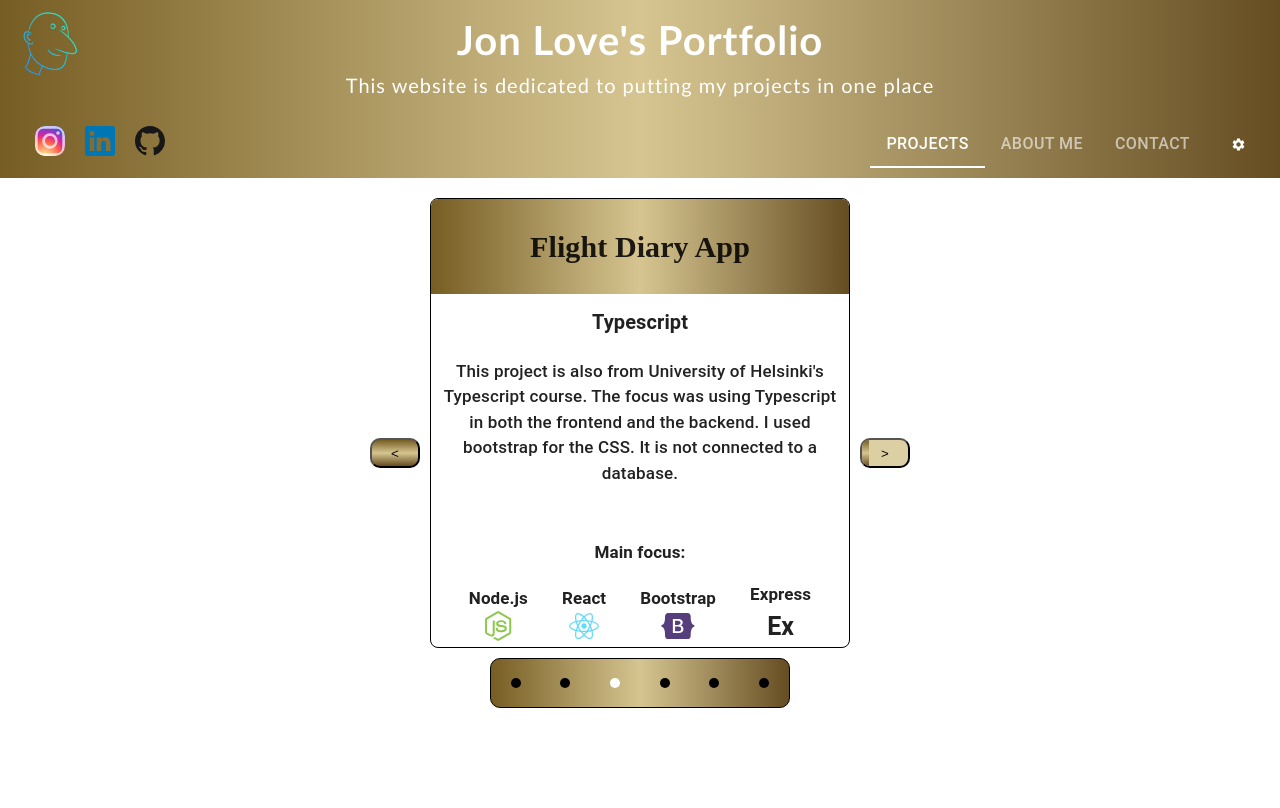
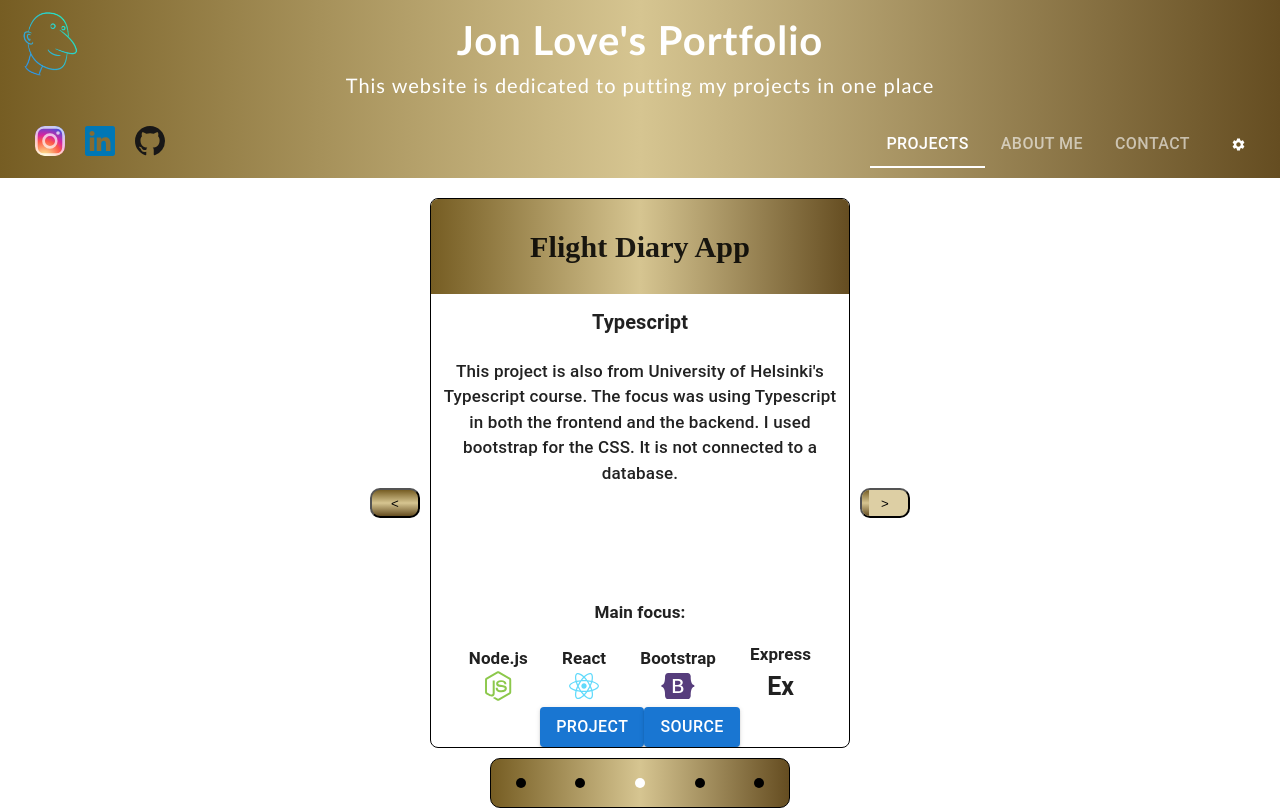
Before and after one commit to jonnny013/portfolio, a React (Vite) app: page / in a window 1280 px wide. Built offline with nearby package versions, Linux system fonts and the light colour scheme; data requests are answered from the project's data file.

Commit message:
Add buttons for project links and source code Add json server

```diff
--- /dev/null
+++ b/db.json
@@ -0,0 +1,111 @@
+{
+  "projects": [
+ {
+  "title": "Book App",
+  "project": "GraphQL",
+  "intro": "This project is from University of Helsinki's fullstack open course. I made it using the MERN stack and used GraphQL for data storage. I used bootstrap for the CSS. This project includes the use of websockets.",
+  "skills": {
+    "css": false,
+    "html": false,
+    "node": true,
+    "react": true,
+    "bootstrap": false,
+    "materialUI": false,
+    "mongoDB": true,
+    "express": true,
+    "javascript": false,
+    "typescript": false
+  },
+  "website": "https://jonlovesbookapp.fly.dev/",
+  "sourceCode": "https://github.com/jonnny013/fullstack_part7"
+},
+{
+  "title": "Patientor App",
+  "project": "Typescript",
+  "intro": "This project is from University of Helsinki's Typescript course. The focus was using Typescript in both the frontend and the backend. I used materialUI for the CSS.",
+  "skills": {
+    "css": false,
+    "html": false,
+    "node": true,
+    "react": true,
+    "bootstrap": false,
+    "materialUI": true,
+    "mongoDB": true,
+    "express": true,
+    "javascript": false,
+    "typescript": true
+  },
+  "website": "https://dr-loves-patientor.fly.dev",
+  "sourceCode": "https://github.com/jonnny013/fullstackopen_part9"
+},
+{
+  "title": "Flight Diary App",
+  "project": "Typescript",
+  "intro": "This project is also from University of Helsinki's Typescript course. The focus was using Typescript in both the frontend and the backend. I used bootstrap for the CSS. It is not connected to a database.",
+  "skills": {
+    "css": false,
+    "html": false,
+    "node": true,
+    "react": true,
+    "bootstrap": true,
+    "materialUI": false,
+    "mongoDB": false,
+    "express": true,
+    "javascript": false,
+    "typescript": true
+  },
+  "website": "https://ilaris-flight-diaries.fly.dev",
+  "sourceCode": "https://github.com/jonnny013/fullstackopen_part9"
+},
+{
+  "title": "Blog List",
+  "project": "Full Stack",
+  "intro": "This project is from University of Helsinki's fullstack open course. I made it using the MERN stack. This was an independent project that allowed me to get extremely familiar with each aspect of fullstack website development, including frontend testing, backend testing, end-to-end testing, and continued practice in both the frontend and the backend. I am currently working on making it isomorphic.",
+  "skills": {
+    "css": false,
+    "html": false,
+    "node": true,
+    "react": true,
+    "bootstrap": false,
+    "materialUI": false,
+    "mongoDB": true,
+    "express": true,
+    "javascript": false,
+    "typescript": false
+  },
+  "website": "https://jonnny013bloglist.fly.dev",
+  "sourceCode": "https://github.com/jonnny013/fullstackopen_part9"
+},
+{
+  "title": "Rock, Paper, Scissors",
+  "project": "Vanilla Javascript",
+  "intro": "A project from TheOdinProject. I focused on basic Javascript. Although the javascript isn't complex, it was my first time connecting Javascript to HTML which started as a challenge but got easy quickly. I also used Bootstrap for extra practice.",
+  "skills": {
+    "css": true,
+    "html": true,
+    "node": false,
+    "react": false,
+    "bootstrap": false,
+    "materialUI": false,
+    "mongoDB": false,
+    "express": false,
+    "javascript": true,
+    "typescript": false
+  },
+  "website": "https://jonnny013.github.io/projects/paperScissors/paperScissorsStone.html",
+  "sourceCode": "https://github.com/jonnny013/"
+}
+
+
+
+],
+"aboutMe": [
+
+],
+"contactService": [
+
+],
+"login": [
+
+]
+}
--- a/package.json
+++ b/package.json
@@ -9,7 +9,8 @@
     "build": "tsc && vite build",
     "lint": "eslint . --ext ts,tsx --report-unused-disable-directives --max-warnings 0",
     "preview": "vite preview",
-    "start": "node --no-warnings=ExperimentalWarning --loader ts-node/esm app.ts"
+    "start": "node --no-warnings=ExperimentalWarning --loader ts-node/esm app.ts",
+    "json-server": "json-server -p3001 --watch db.json"
   },
   "dependencies": {
     "@emotion/react": "^11.11.3",
@@ -22,6 +23,7 @@
     "@tanstack/react-query": "^5.17.15",
     "@types/react-router-dom": "^5.3.3",
     "@types/uuid": "^9.0.7",
+    "axios": "^1.6.5",
     "express": "^4.18.2",
     "formik": "^2.4.5",
     "framer-motion": "^10.16.16",
@@ -44,6 +46,7 @@
     "eslint": "^8.55.0",
     "eslint-plugin-react-hooks": "^4.6.0",
     "eslint-plugin-react-refresh": "^0.4.5",
+    "json-server": "^1.0.0-alpha.22",
     "ts-node": "^10.9.2",
     "typescript": "^5.3.3",
     "vite": "^5.0.8"
--- a/src/components/ContactMe/ContactForm.tsx
+++ b/src/components/ContactMe/ContactForm.tsx
@@ -35,6 +35,7 @@ const ContactForm = ({
             {notification}
           </Alert>
         )}
+        <h2>Send me a message!</h2>
         <StandardFormBar id='name' label='Name' type='text' />
         <StandardFormBar id='email' label='Email' type='email' />
         <StandardFormBar id='subject' label='Subject' type='text' />
--- a/src/components/Projects/Carousel.tsx
+++ b/src/components/Projects/Carousel.tsx
@@ -5,6 +5,7 @@ import Projects from './Projects'
 import { useQuery } from '@tanstack/react-query'
 import LoadingScreen from '../LoadingScreen'
 import { getProjects } from '../../services/projectsServices'
+import Error from '../Error'
 
 const Carousel = () => {
   const [projectIndex, setProjectIndex] = useState(1)
@@ -36,9 +37,13 @@ const Carousel = () => {
   if (result.isLoading) {
     return <LoadingScreen />
   }
+  if (result.isError) {
+    return <Error />
+  }
 
   if (result) {
     if (result.data) {
+      console.log(result)
       projects = result.data
     }
   }
--- /dev/null
+++ b/src/components/Projects/ProjectLinks.tsx
@@ -0,0 +1,27 @@
+
+import StandardButton from "../StandardButton"
+
+interface props {
+  projectURL: string,
+  sourceURL?: string | null | undefined
+}
+
+const ProjectLinks = ({projectURL, sourceURL}: props) => {
+  return (
+    <div>
+      <StandardButton
+        text='Project'
+        type='button'
+        onClick={() => window.open(projectURL, '_blank')}
+      />
+      <StandardButton
+        text='Source'
+        type='button'
+        disabled={sourceURL ? false : true}
+        onClick={() => window.open(sourceURL, '_blank')}
+      />
+    </div>
+  )
+}
+
+export default ProjectLinks
--- a/src/components/Projects/Projects.tsx
+++ b/src/components/Projects/Projects.tsx
@@ -1,7 +1,7 @@
 import type { Project } from '../../types';
 import { renderIcon } from './Icons';
 import { Typography } from '@mui/material';
-
+import ProjectLinks from './ProjectLinks'
 
 const Projects = ({
   project,
@@ -36,6 +36,7 @@ const Projects = ({
               ([skill, value], index) => value && renderIcon(skill, index)
             )}
           </div>
+          <ProjectLinks projectURL={project.website} sourceURL={project.sourceCode} />
         </div>
       </div>
     </div>
--- a/src/data.ts
+++ b/src/data.ts
@@ -12,7 +12,8 @@ const projects = [
     project: 'GraphQL',
     intro:
       "This project is from University of Helsinki's fullstack open course. I made it using the MERN stack and used GraphQL for data storage. I used bootstrap for the CSS. This project includes the use of websockets.",
-    skills: {css: false,
+    skills: {
+      css: false,
       html: false,
       node: true,
       react: true,
@@ -21,7 +22,8 @@ const projects = [
       mongoDB: true,
       express: true,
       javascript: false,
-    typescript: false,},
+      typescript: false,
+    },
     website: 'https://jonlovesbookapp.fly.dev/',
     sourceCode: 'https://github.com/jonnny013/fullstack_part7',
   },
@@ -30,7 +32,8 @@ const projects = [
     project: 'Typescript',
     intro:
       "This project is from University of Helsinki's Typescript course. The focus was using Typescript in both the frontend and the backend. I used materialUI for the CSS.",
-    skills: {css: false,
+    skills: {
+      css: false,
       html: false,
       node: true,
       react: true,
@@ -39,7 +42,8 @@ const projects = [
       mongoDB: true,
       express: true,
       javascript: false,
-    typescript: true},
+      typescript: true,
+    },
     website: 'https://dr-loves-patientor.fly.dev',
     sourceCode: 'https://github.com/jonnny013/fullstackopen_part9',
   },
@@ -48,7 +52,8 @@ const projects = [
     project: 'Typescript',
     intro:
       "This project is also from University of Helsinki's Typescript course. The focus was using Typescript in both the frontend and the backend. I used bootstrap for the CSS. It is not connected to a database.",
-    skills: {css: false,
+    skills: {
+      css: false,
       html: false,
       node: true,
       react: true,
@@ -57,7 +62,8 @@ const projects = [
       mongoDB: false,
       express: true,
       javascript: false,
-    typescript: true},
+      typescript: true,
+    },
     website: 'https://ilaris-flight-diaries.fly.dev',
     sourceCode: 'https://github.com/jonnny013/fullstackopen_part9',
   },
@@ -66,7 +72,8 @@ const projects = [
     project: 'Full Stack',
     intro:
       "This project is from University of Helsinki's fullstack open course. I made it using the MERN stack. This was an independent project that allowed me to get extremely familair with each aspect of fullstack website development including frontend testing, backend testing, end to end testing and continued practice in both the frontend and the backend. I am currently working on making it isomorphic.",
-    skills: {css: false,
+    skills: {
+      css: false,
       html: false,
       node: true,
       react: true,
@@ -75,7 +82,8 @@ const projects = [
       mongoDB: true,
       express: true,
       javascript: false,
-    typescript: false},
+      typescript: false,
+    },
     website: 'https://jonnny013bloglist.fly.dev',
     sourceCode: 'https://github.com/jonnny013/fullstackopen_part9',
   },
@@ -84,7 +92,8 @@ const projects = [
     project: 'Vanilla Javascript',
     intro:
       "A project is from TheOdinProject. I focused on basic Javascript. Although the javascript isn't complex, it was my first time connecting Javascript to HTML which started as a challenge but got easy quickly. I also used Bootstrap for extra practice.",
-    skills: {css: true,
+    skills: {
+      css: true,
       html: true,
       node: false,
       react: false,
@@ -93,16 +102,18 @@ const projects = [
       mongoDB: false,
       express: false,
       javascript: true,
-    typescript: false},
-    website: 'unknown location',
+      typescript: false,
+    },
+    website: 'https://jonnny013.github.io/projects/paperScissors/paperScissorsStone.html',
     sourceCode: 'https://github.com/jonnny013/',
   },
   {
     title: 'Festival Quiz',
     project: 'React practice',
     intro:
-      "I made a project that fits the holiday of the mid autumn festival. I implemented new practices such as translation files and Routes within react. I got a better understanding for useEffect and why it is important as well.",
-    skills: {css: true,
+      'I made a project that fits the holiday of the mid autumn festival. I implemented new practices such as translation files and Routes within react. I got a better understanding for useEffect and why it is important as well.',
+    skills: {
+      css: true,
       html: false,
       node: false,
       react: true,
@@ -111,11 +122,12 @@ const projects = [
       mongoDB: false,
       express: false,
       javascript: false,
-    typescript: false},
-    website: 'unknown location',
+      typescript: false,
+    },
+    website: 'https://jonnny013.github.io/projects/moonfestival/index.html',
     sourceCode: 'https://github.com/jonnny013/',
   },
-];
+]
 
  const projectsWithId = () => {
 
--- a/src/services/projectsServices.ts
+++ b/src/services/projectsServices.ts
@@ -1,9 +1,13 @@
 import { projectData } from '../data'
 import type { Project, ProjectWithoutID } from '../types'
+import axios from 'axios'
 
-export const getProjects = () => {
+const baseURL = 'http://localhost:3001/projects'
+
+export const getProjects = async () => {
   console.log("Get request")
-  return projectData
+  const result = await axios.get(baseURL)
+  return result.data
 }
 
 export const  getSingleProject = async (id: string): Promise<Project | undefined> => {
--- a/src/themes/App.css
+++ b/src/themes/App.css
@@ -230,7 +230,7 @@ h2 {
   flex-direction: column;
   justify-content: center;
   align-items: center;
-  height: 450px;
+  height: 550px;
   margin: 0;
 }
 
```
Also changed, not shown: 1 other file (tests, documents, lock files or other folders). Lines whose indentation alone changed are shown as unchanged.
